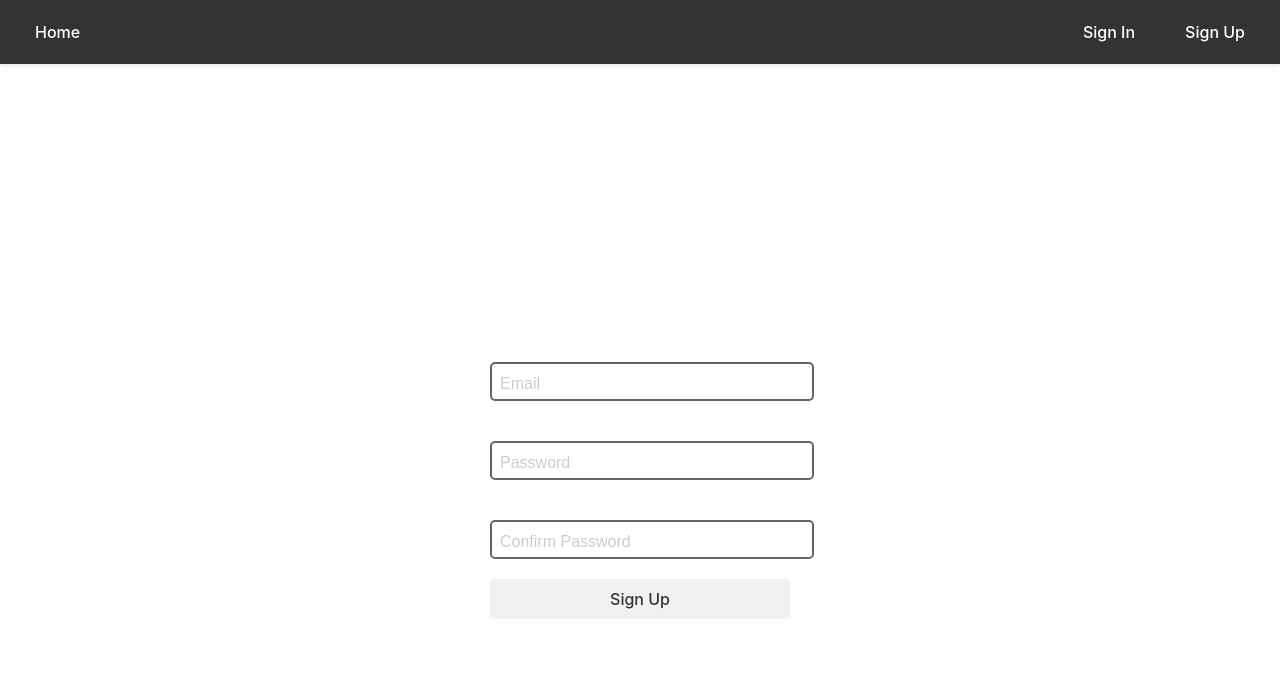
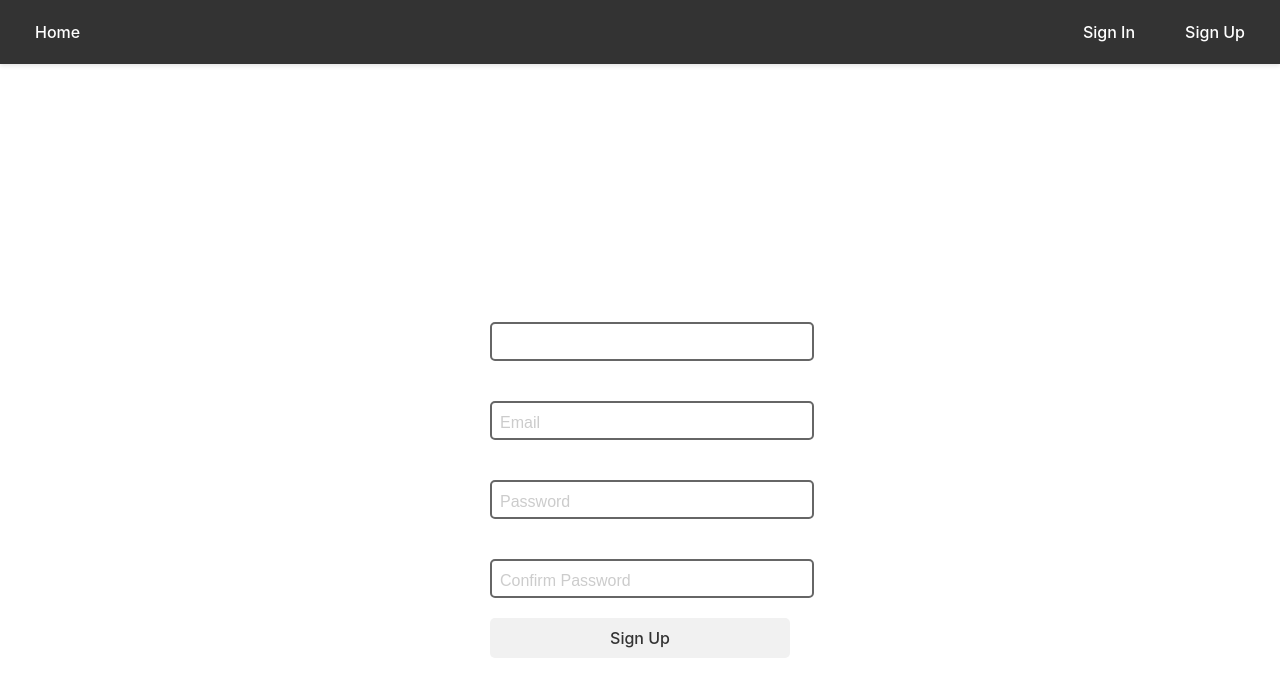
Before and after one commit to JoseG777/FE_YGH, a Vue app: page /sign-up in a window 1280 px wide. Shown: the top 696 px of the page. Built offline with nearby package versions, Linux system fonts and the light colour scheme; no server answers.

Commit message:
updated url pulling for og dark magician card

```diff
--- a/src/views/FindCard.vue
+++ b/src/views/FindCard.vue
@@ -50,7 +50,15 @@
       def.value = response.data.data[0].def
       level.value = response.data.data[0].level
       type.value = response.data.data[0].type
-      url.value = response.data.data[0].card_images[0].image_url
+      if (
+        name.value == 'Dark Magician' ||
+        name.value == 'dark magician' ||
+        name.value == 'Dark magician'
+      ) {
+        url.value = response.data.data[0].card_images[2].image_url
+      } else {
+        url.value = response.data.data[0].card_images[0].image_url
+      }
       succesful_search.value = true
     } catch (error) {
       console.error(error)
--- a/src/views/SignIn.vue
+++ b/src/views/SignIn.vue
@@ -34,7 +34,7 @@
 </template>
 
 <script setup>
-import { getAuth, createUserWithEmailAndPassword, signInWithEmailAndPassword } from "firebase/auth";
+  import { getAuth, signInWithEmailAndPassword } from 'firebase/auth'
 
   import { ref } from 'vue'
 
--- a/src/views/SignUp.vue
+++ b/src/views/SignUp.vue
@@ -1,6 +1,19 @@
 <template>
   <body>
     <form class="login-form">
+      <div class="field">
+        <input
+          type="text"
+          v-model="username"
+          placeholder=" "
+          required
+          @focus="togglePlaceholder('username')"
+          @blur="togglePlaceholder('username')"
+        />
+        <span class="placeholder" :class="{ 'placeholder-visible': showUsernamePlaceholder }"
+          >Username</span
+        >
+      </div>
       <div class="field">
         <input
           type="email"
@@ -52,11 +65,15 @@
 <script setup>
   import { getAuth, createUserWithEmailAndPassword } from 'firebase/auth'
   import { ref } from 'vue'
+  import axios from 'axios'
 
+  const username = ref('')
   const email = ref('')
   const password = ref('')
   const confirmPassword = ref('')
   const showEmailPlaceholder = ref(true)
+  const uid = ref('')
+
   const showPasswordPlaceholder = ref(true)
   const showConfirmPasswordPlaceholder = ref(true)
 
@@ -64,9 +81,28 @@
     const auth = getAuth()
     try {
       const userCredential = await createUserWithEmailAndPassword(auth, email.value, password.value)
-      console.log('User successfully created', userCredential.user)
+      uid.value = userCredential.user.uid
+
+      addUserData(username.value, email.value, uid.value)
+      // console.log('User successfully created', userCredential.user)
     } catch (error) {
       console.error('Error signing up:', error.code, error.message)
+    }
+  }
+
+  const addUserData = async (username, email, uid) => {
+    const userData = {
+      username,
+      email,
+      uid
+    }
+    try {
+      const response = await axios.post(
+        `http://127.0.0.1:1115/yugioh-saver/us-central1/api/createUser`,
+        userData
+      )
+    } catch (error) {
+      console.error('Create Error:', error)
     }
   }
 
```
Lines whose indentation alone changed are shown as unchanged.
